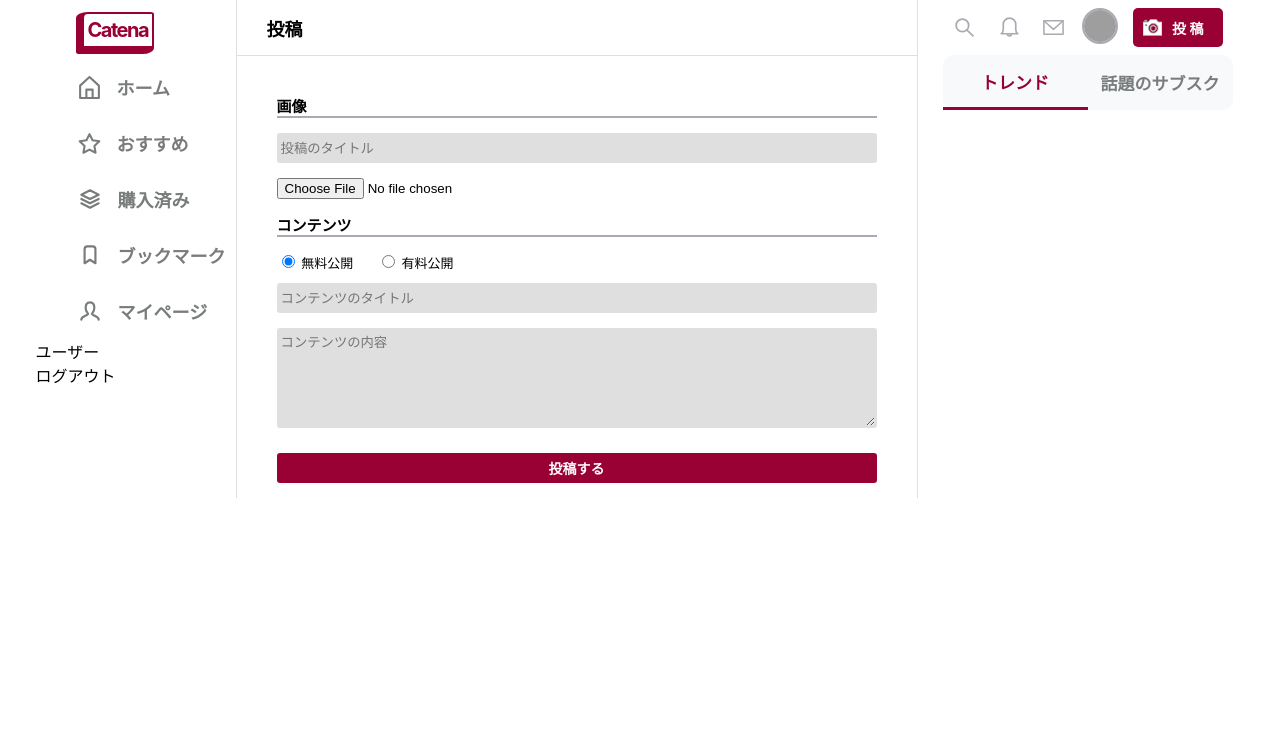
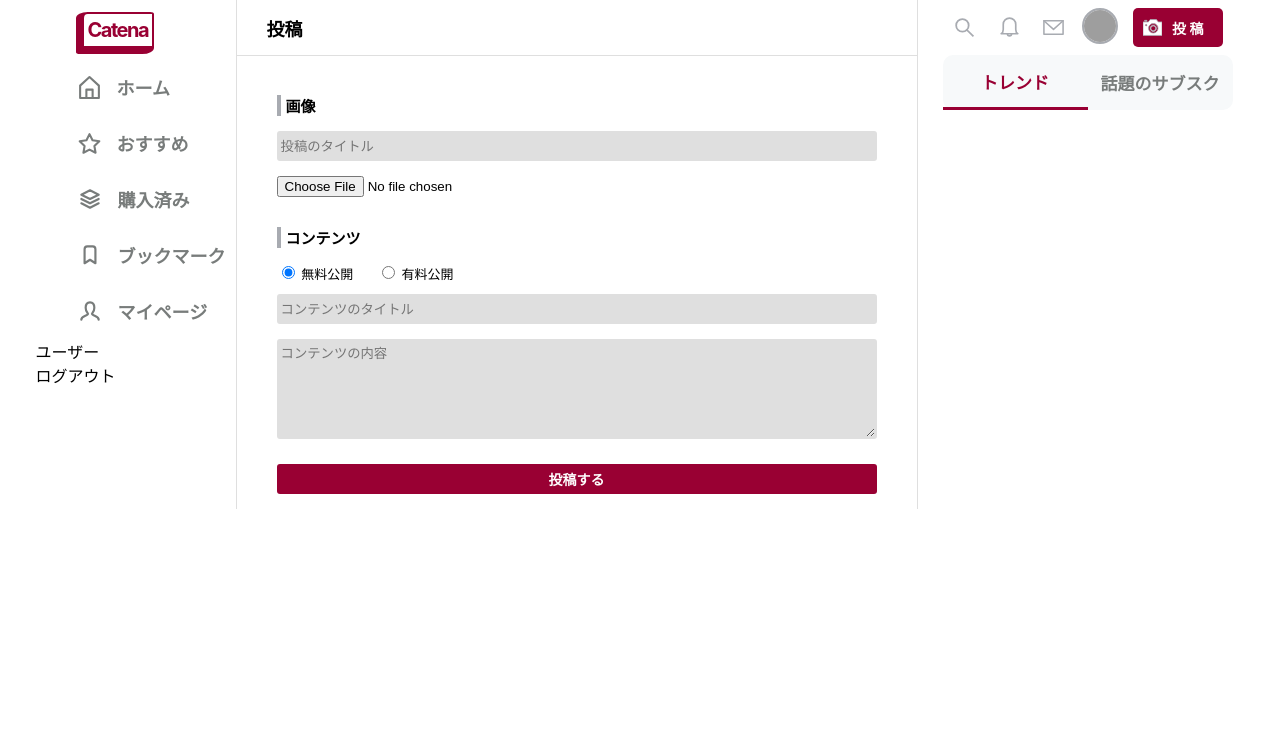
Before and after one commit to YamamotoKou/cate, a Rails app: page /microposts/new in a window 1280 px wide. Shown: the top 749 px of the page. Run offline with Rails 7, Linux system fonts and the light colour scheme; a user stored in the database is signed in; data that the repository does not hold is empty; style sheets or scripts are compiled from the project's sources; some libraries are stand-ins or nearby versions; grey boxes are pictures that could not be loaded.

Commit message:
micropost_formの修正

```diff
--- a/app/assets/stylesheets/custom.scss
+++ b/app/assets/stylesheets/custom.scss
@@ -89,7 +89,8 @@ $gray-medium-light: #eaeaea;
 }
 
 .underline-font {
-  border-bottom: solid 2px $off-color;
+  border-left: solid 4px $off-color;
+  padding-left: 5px;
   margin-bottom: 15px;
 }
 
@@ -797,6 +798,10 @@ header {
       display: flex;
       flex-direction: column;
       font-weight: normal;
+      align-items: flex-start;
+      input[type=file] {
+        margin-bottom: 30px;
+      }
       div {
         label[for=micropost_contents_attributes_0_status] {
           padding-right: 20px;
@@ -809,8 +814,6 @@ header {
     }
   }
 }
-
-
 /*--------------------- micropost-form ----------------------*/
 
 /*-------------------- right-container ----------------------*/
```
